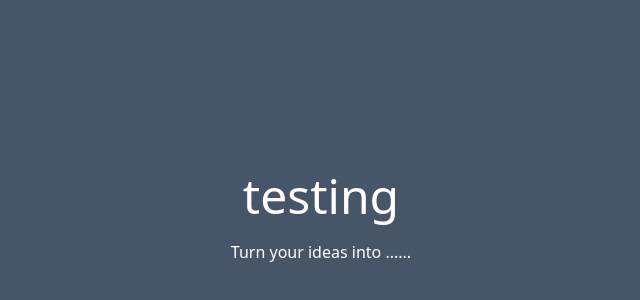
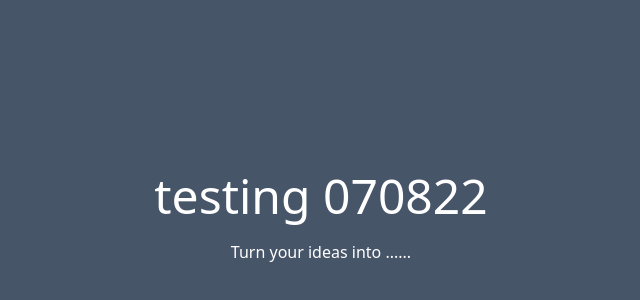
Before and after one commit to ongcg/ztm_1, a Nuxt app: page / in a window 1280 px wide. Shown: the part 182-482 px from the top of the page, without its empty margins (319-959 px from the left). Built offline with nearby package versions, Linux system fonts and the light colour scheme.

Commit message:
update 070822

```diff
--- a/pages/index.vue
+++ b/pages/index.vue
@@ -1,7 +1,7 @@
 <template>
   <div class="flex h-screen bg-slate-600 h-[100vh] align-middle text-white text-center">
     <div class="m-auto">
-      <h1 class="text-5xl">testing</h1>
+      <h1 class="text-5xl">testing 070822</h1>
       <p class="mt-5">Turn your ideas into ......</p>
     </div>
   </div>
```
